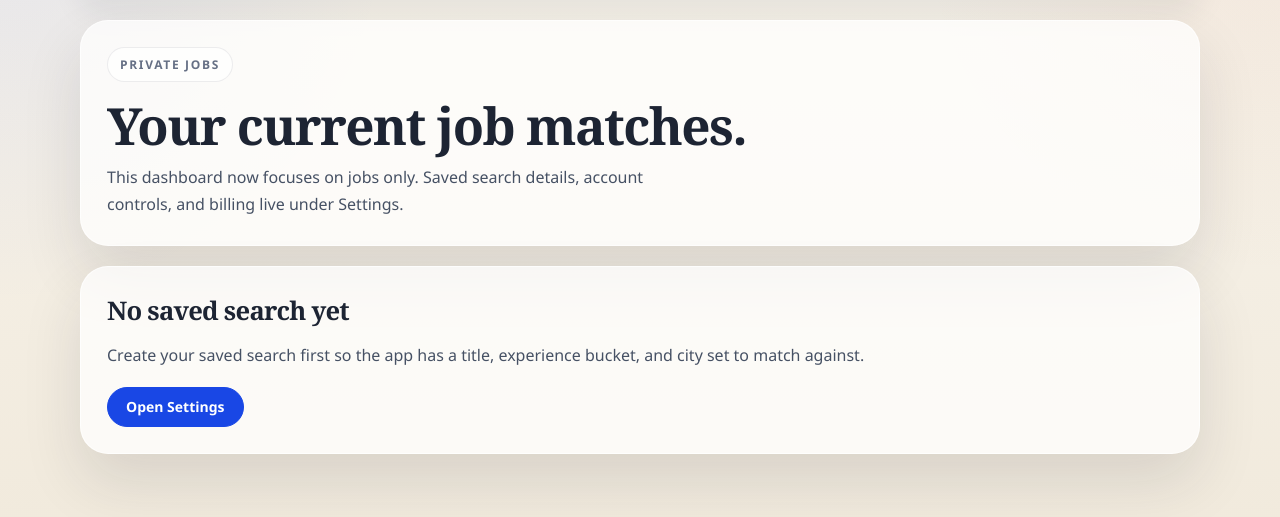
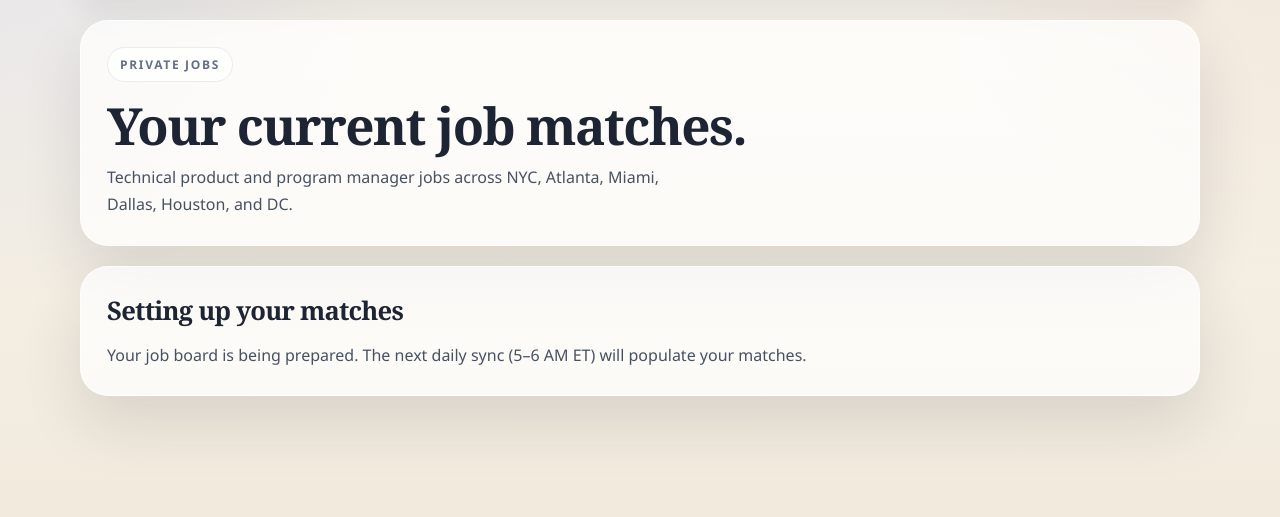
Before and after one commit to divinedavis/JordansJobFinder, a Flask app: template app/templates/dashboard.html in a window 1280 px wide. Shown: the part 87-604 px from the top of the page. Run offline with Flask 3, Linux system fonts and the light colour scheme; the template is opened without the code that fills it, so the values that code supplies are empty; some libraries are stand-ins or nearby versions.

Commit message:
Remove Settings link from nav
- Drop Settings entry from top nav in base.html
- Rewrite dashboard hero copy (no longer references Settings page)
- Remove 'Open Settings' button from 'No saved search yet' panel and
  rephrase as a pending-sync notice

Co-Authored-By: Claude Opus 4.7 (1M context) <noreply@anthropic.com>

```diff
--- a/app/templates/base.html
+++ b/app/templates/base.html
@@ -435,7 +435,6 @@
       <nav class="nav">
         {% if user %}
           <a href="{{ url_for('web.dashboard') }}">Dashboard</a>
-          <a href="{{ url_for('web.settings') }}">Settings</a>
           <form method="post" action="{{ url_for('web.sign_out') }}">
       <input type="hidden" name="csrf_token" value="{{ csrf_token() }}">
             <button type="submit">Sign out</button>
--- a/app/templates/dashboard.html
+++ b/app/templates/dashboard.html
@@ -7,17 +7,14 @@
     <span class="eyebrow">Private Jobs</span>
     <h1>Your current job matches.</h1>
     <p style="margin-top: 14px; max-width: 62ch;">
-      This dashboard now focuses on jobs only. Saved search details, account controls, and billing live under Settings.
+      Technical product and program manager jobs across NYC, Atlanta, Miami, Dallas, Houston, and DC.
     </p>
   </section>
 
   {% if not saved_search %}
     <section class="panel">
-      <h2>No saved search yet</h2>
-      <p>Create your saved search first so the app has a title, experience bucket, and city set to match against.</p>
-      <div class="button-row">
-        <a class="button" href="{{ url_for('web.settings') }}">Open Settings</a>
-      </div>
+      <h2>Setting up your matches</h2>
+      <p>Your job board is being prepared. The next daily sync (5&ndash;6 AM ET) will populate your matches.</p>
     </section>
   {% else %}
     <section class="panel">
```
